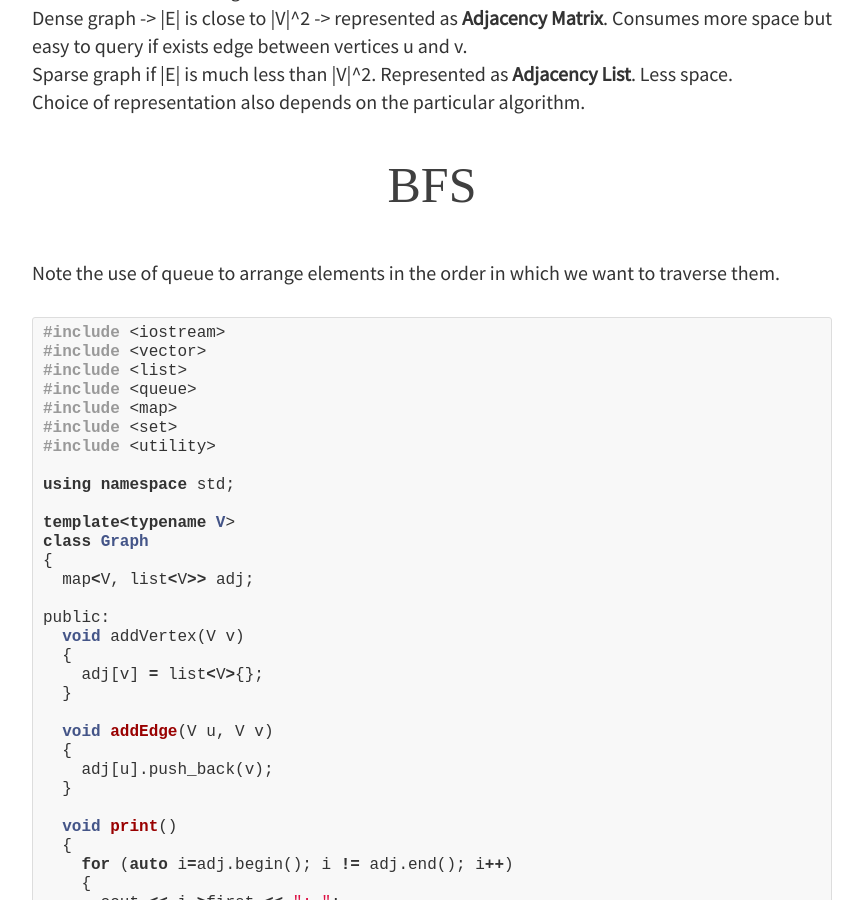
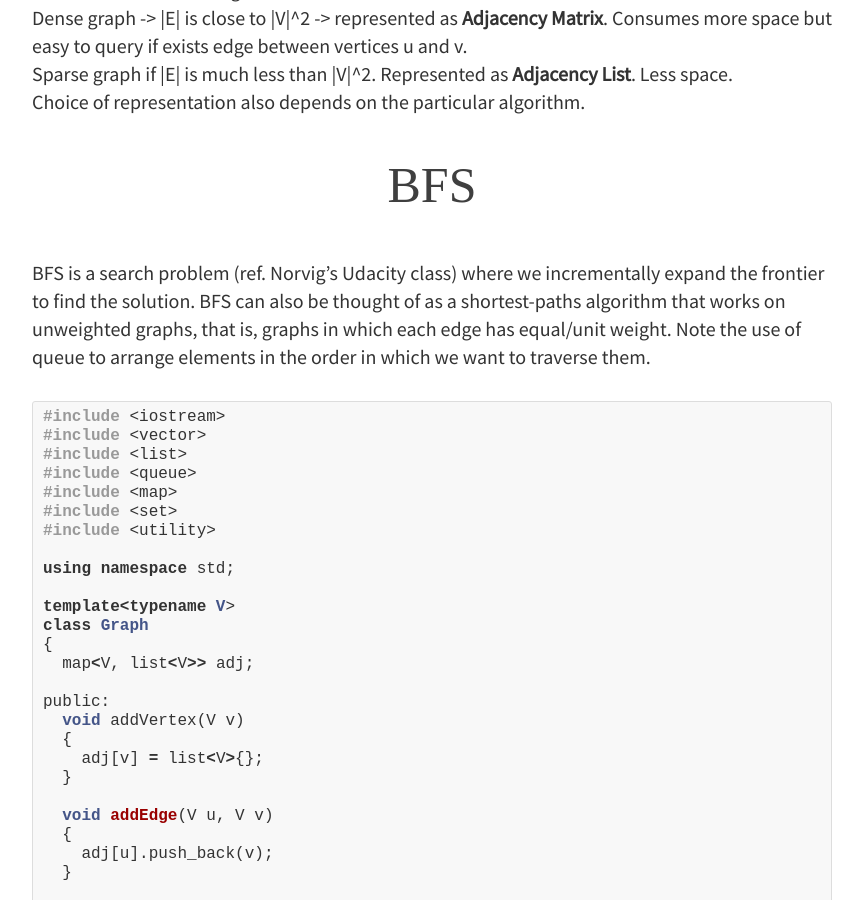
Before and after one commit to rbt91/rbt91.github.io, a Jekyll site: the page built from _posts/2016-09-30-graph-algorithms.md, in a window 1280 px wide and 900 px high, scrolled down 394 px. Shown: the whole window, without its empty margins (208-1071 px from the left). Built offline with Jekyll 4.4.1, drawn with Linux system fonts in a browser that asks for light colours; some web fonts are replaced.

Commit message:
Update 2016-09-30-graph-algorithms.md

````diff
--- a/_posts/2016-09-30-graph-algorithms.md
+++ b/_posts/2016-09-30-graph-algorithms.md
@@ -14,7 +14,7 @@ Choice of representation also depends on the particular algorithm.
 
 # BFS
 
-Note the use of queue to arrange elements in the order in which we want to traverse them.
+BFS is a search problem (ref. Norvig's Udacity class) where we incrementally expand the frontier to find the solution. BFS can also be thought of as a shortest-paths algorithm that works on unweighted graphs, that is, graphs in which each edge has equal/unit weight. Note the use of queue to arrange elements in the order in which we want to traverse them.
 
 ```cpp
 #include <iostream>
````
